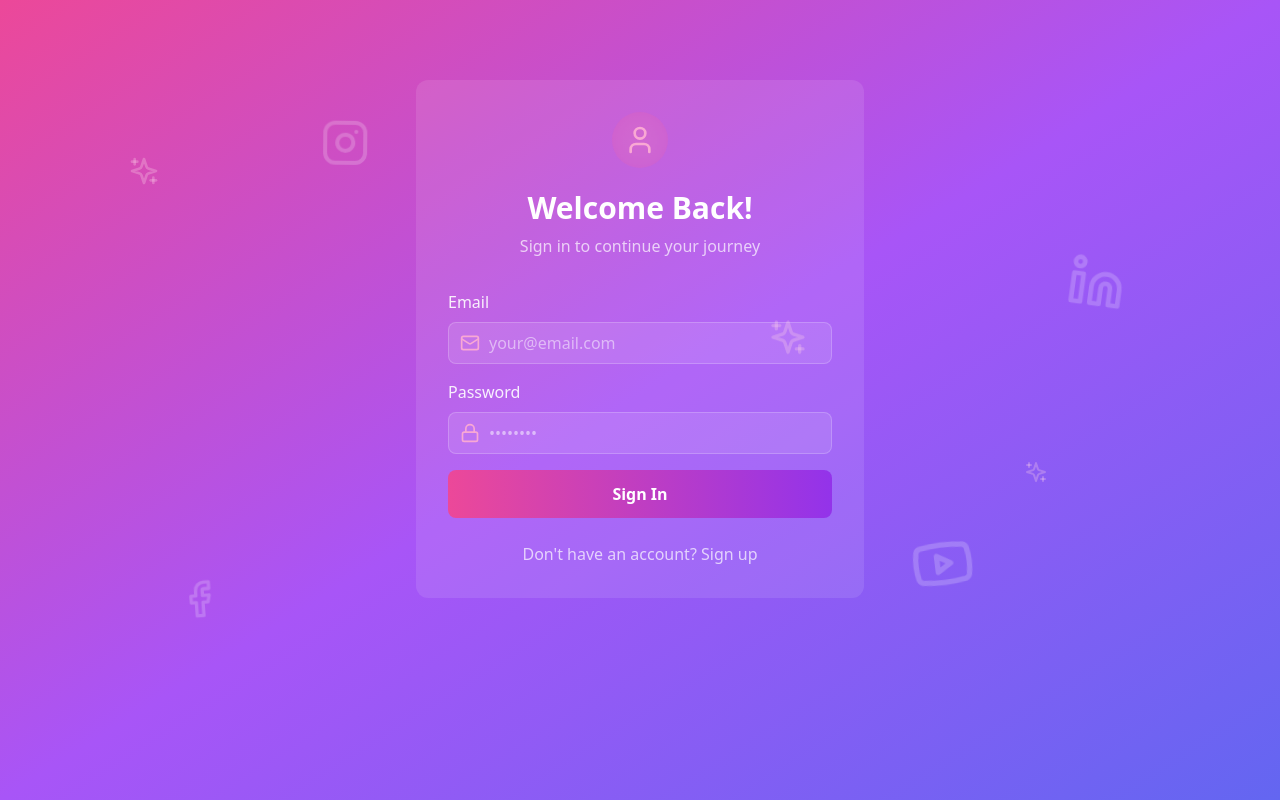
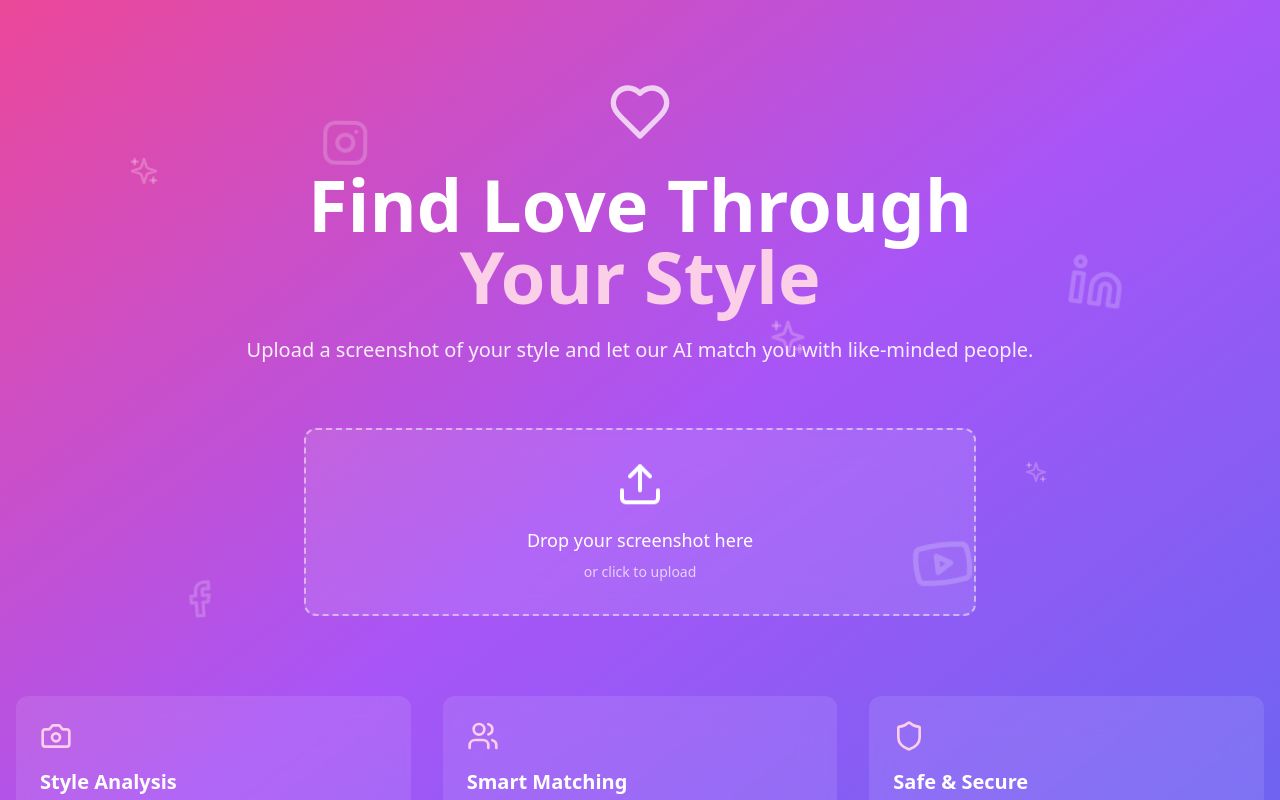
Before and after one commit to noahbernie/datecheck, a React (Vite) app in the folder client/: page / in a window 1280 px wide. Shown: the top 800 px of the page. Built offline with nearby package versions, Linux system fonts and the light colour scheme.

Commit message:
update local state

```diff
--- a/client/src/components/imageUpload/ImageUpload.tsx
+++ b/client/src/components/imageUpload/ImageUpload.tsx
@@ -35,7 +35,7 @@ interface UploadResult {
 
 const ImageUpload = () => {
     const [dragActive, setDragActive] = useState(false);
-    const [showAuth, setShowAuth] = useState(true);
+    const [showAuth, setShowAuth] = useState(false);
     const [showPaywall, setShowPaywall] = useState(false);
     const [showInsights, setShowInsights] = useState(false);
     const [uploading, setUploading] = useState(false);
```
